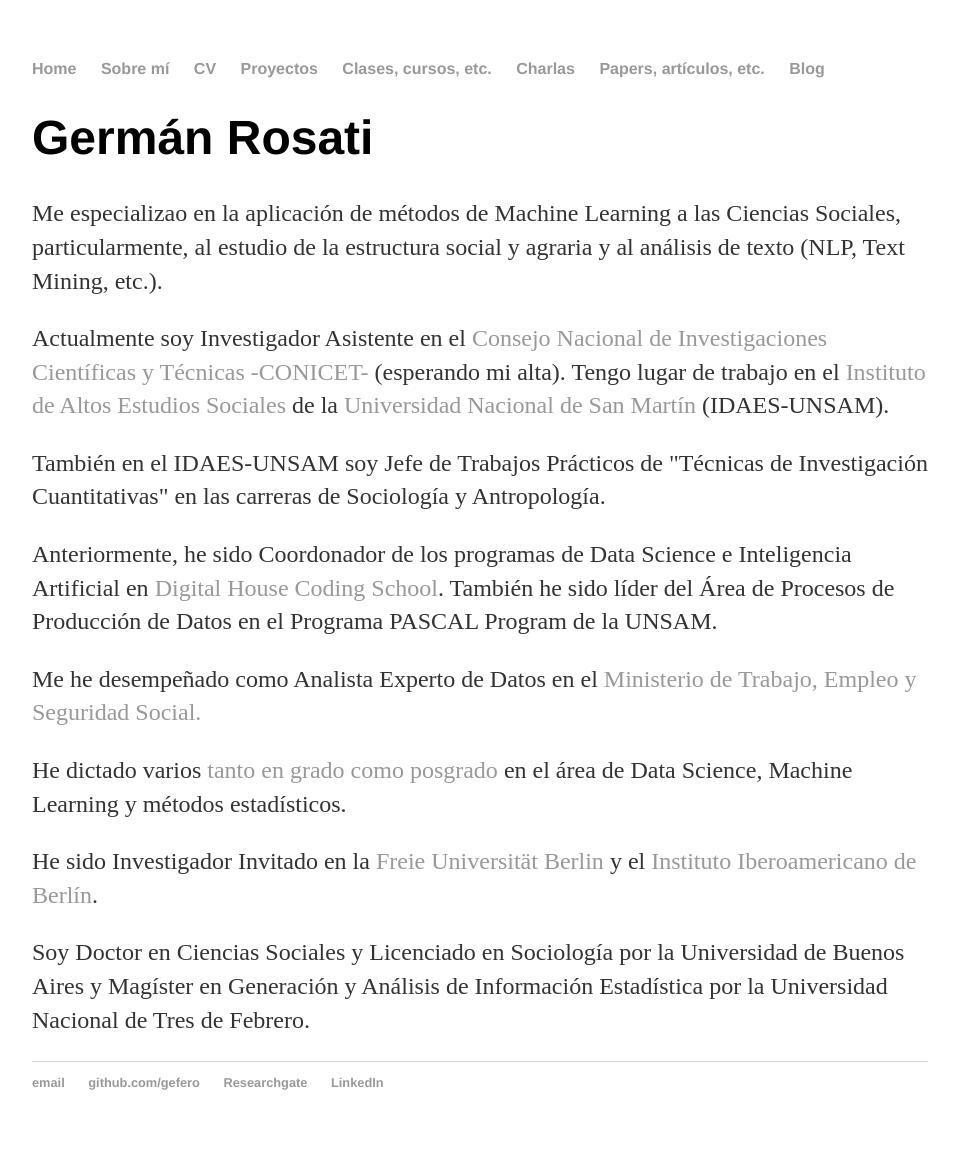
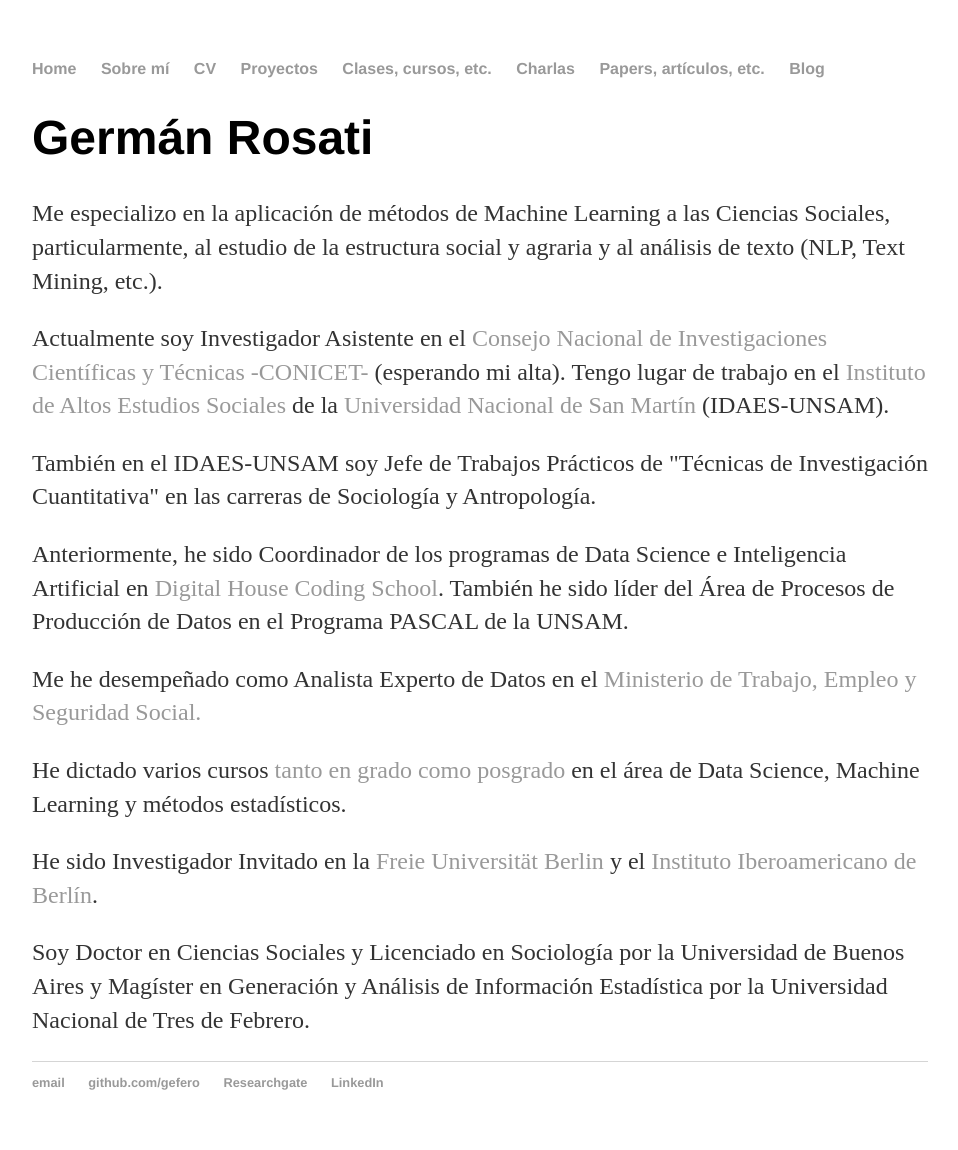
Before and after one commit to gefero/gefero.github.io, a Jekyll site: the page built from about/index.html, in a window 1280 px wide. Shown: the whole page, without its empty margins (160-1118 px from the left). Built offline with Jekyll 4.4.1, drawn with Linux system fonts in a browser that asks for light colours.

```diff
--- a/about/index.html
+++ b/about/index.html
@@ -6,12 +6,12 @@ title: Acerca
 	<h1>Germán Rosati</h1>
 
 	 <a href="http://"></a>
-	<p>Me especializao en la aplicación de métodos de Machine Learning a las Ciencias Sociales, particularmente, al estudio de la estructura social y agraria y al análisis de texto (NLP, Text Mining, etc.).</p>
+	<p>Me especializo en la aplicación de métodos de Machine Learning a las Ciencias Sociales, particularmente, al estudio de la estructura social y agraria y al análisis de texto (NLP, Text Mining, etc.).</p>
 	<p>Actualmente soy Investigador Asistente en el <a href="https://www.conicet.gov.ar/">Consejo Nacional de Investigaciones Científicas y Técnicas -CONICET-</a> (esperando mi alta). Tengo lugar de trabajo en el <a href="http://www.unsam.edu.ar/institutos/idaes/">Instituto de Altos Estudios Sociales</a> de la <a href="http://www.unsam.edu.ar">Universidad Nacional de San Martín</a> (IDAES-UNSAM).</p>
-        <p>También en el IDAES-UNSAM soy Jefe de Trabajos Prácticos de "Técnicas de Investigación Cuantitativas" en las carreras de Sociología y Antropología.</p>
-        <p>Anteriormente, he sido Coordonador de los programas de Data Science e Inteligencia Artificial en <a href="https://www.digitalhouse.com/">Digital House Coding School</a>. También he sido líder del Área de Procesos de Producción de Datos en el Programa PASCAL Program de la UNSAM.</p>
+        <p>También en el IDAES-UNSAM soy Jefe de Trabajos Prácticos de "Técnicas de Investigación Cuantitativa" en las carreras de Sociología y Antropología.</p>
+        <p>Anteriormente, he sido Coordinador de los programas de Data Science e Inteligencia Artificial en <a href="https://www.digitalhouse.com/">Digital House Coding School</a>. También he sido líder del Área de Procesos de Producción de Datos en el Programa PASCAL de la UNSAM.</p>
         <p>Me he desempeñado como Analista Experto de Datos en el <a href="https://www.argentina.gob.ar/trabajo">Ministerio de Trabajo, Empleo y Seguridad Social.</a></p>
-	<p>He dictado varios <a href="https://github.com/gefero/fund-prog-r">tanto en grado como posgrado</a> en el área de Data Science, Machine Learning y métodos estadísticos.</p>
+	<p>He dictado varios cursos <a href="https://github.com/gefero/fund-prog-r">tanto en grado como posgrado</a> en el área de Data Science, Machine Learning y métodos estadísticos.</p>
 	<p>He sido Investigador Invitado en la <a href="https://www.fu-berlin.de">Freie Universität Berlin</a> y el <a href="https://www.iai.spk-berlin.de">Instituto Iberoamericano de Berlín</a>.</p>
         <p>Soy Doctor en Ciencias Sociales y Licenciado en Sociología por la Universidad de Buenos Aires y Magíster en Generación y Análisis de Información Estadística por la Universidad Nacional de Tres de Febrero.</p>
 </div><!-- /.blurb -->
```
